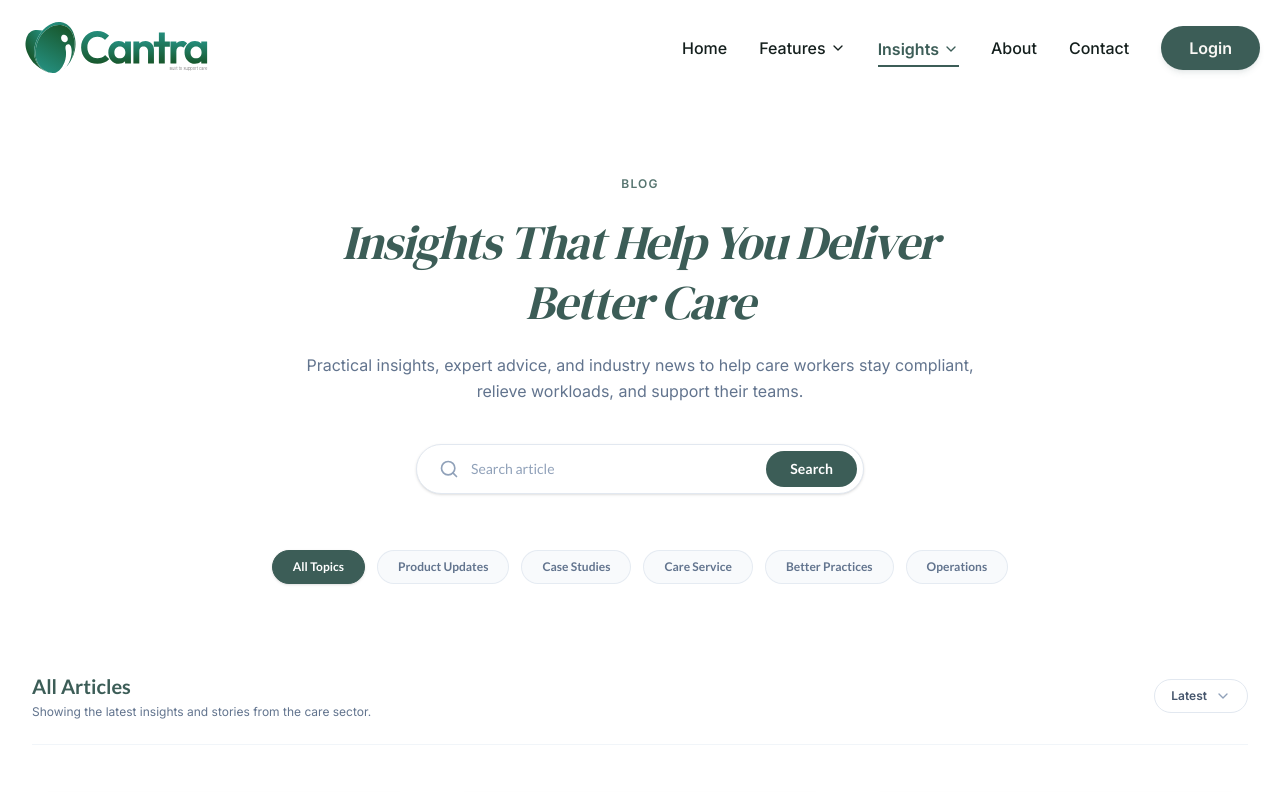
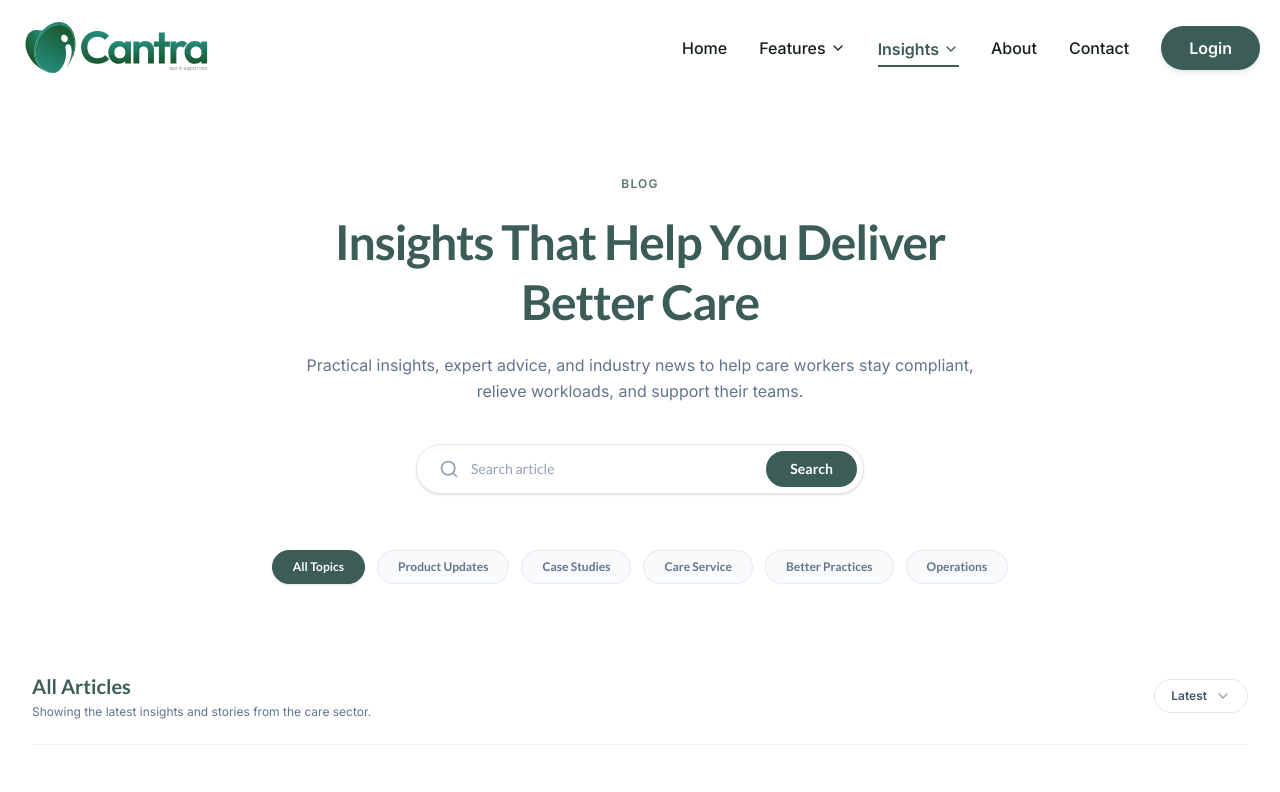
Before and after one commit to sobin-dots/website-new, a Next.js app: page /blog in a window 1280 px wide. Shown: the top 792 px of the page. Built offline with nearby package versions, Linux system fonts and the light colour scheme; a web font is replaced by a local one.

Commit message:
feat: add BlogHero component and update Header navigation with dropdown support

```diff
--- a/src/components/blog/BlogHero.tsx
+++ b/src/components/blog/BlogHero.tsx
@@ -24,7 +24,7 @@ export function BlogHero() {
           <span className="text-xs font-semibold text-muted-foreground uppercase tracking-widest block">
             Blog
           </span>
-          <h1 className="text-4xl md:text-5xl font-bold tracking-tight text-primary leading-tight font-serif italic">
+          <h1 className="text-4xl md:text-5xl font-bold tracking-tight text-primary leading-tight">
             Insights That Help You Deliver <br />Better Care
           </h1>
           <p className="text-sm md:text-base text-slate-500 leading-relaxed max-w-2xl mx-auto">
@@ -53,11 +53,10 @@ export function BlogHero() {
             <button
               key={cat.name}
               onClick={() => setActiveTab(cat.name)}
-              className={`rounded-full px-5 py-2 text-xs font-semibold border transition-all duration-300 ${
-                activeTab === cat.name
+              className={`rounded-full px-5 py-2 text-xs font-semibold border transition-all duration-300 ${activeTab === cat.name
                   ? "bg-primary border-primary text-white shadow-sm"
                   : "bg-slate-50 border-slate-200/80 text-slate-500 hover:bg-slate-100 hover:text-slate-700"
-              }`}
+                }`}
             >
               {cat.name}
             </button>
--- a/src/components/layout/Header.tsx
+++ b/src/components/layout/Header.tsx
@@ -97,7 +97,7 @@ export function Header() {
           : "absolute top-6 left-0 border-b border-transparent bg-transparent"
         : "sticky top-0 bg-white/95 backdrop-blur-md"
     )}>
-      <div className="mx-auto flex h-16 md:h-24 max-w-[2600px] items-center justify-between px-5">
+      <div className="mx-auto flex h-16 md:h-24 max-w-[2250px] items-center justify-between px-5">
         {/* Logo */}
         <Link href="/" className="flex items-center gap-2 group">
           <Image
```
